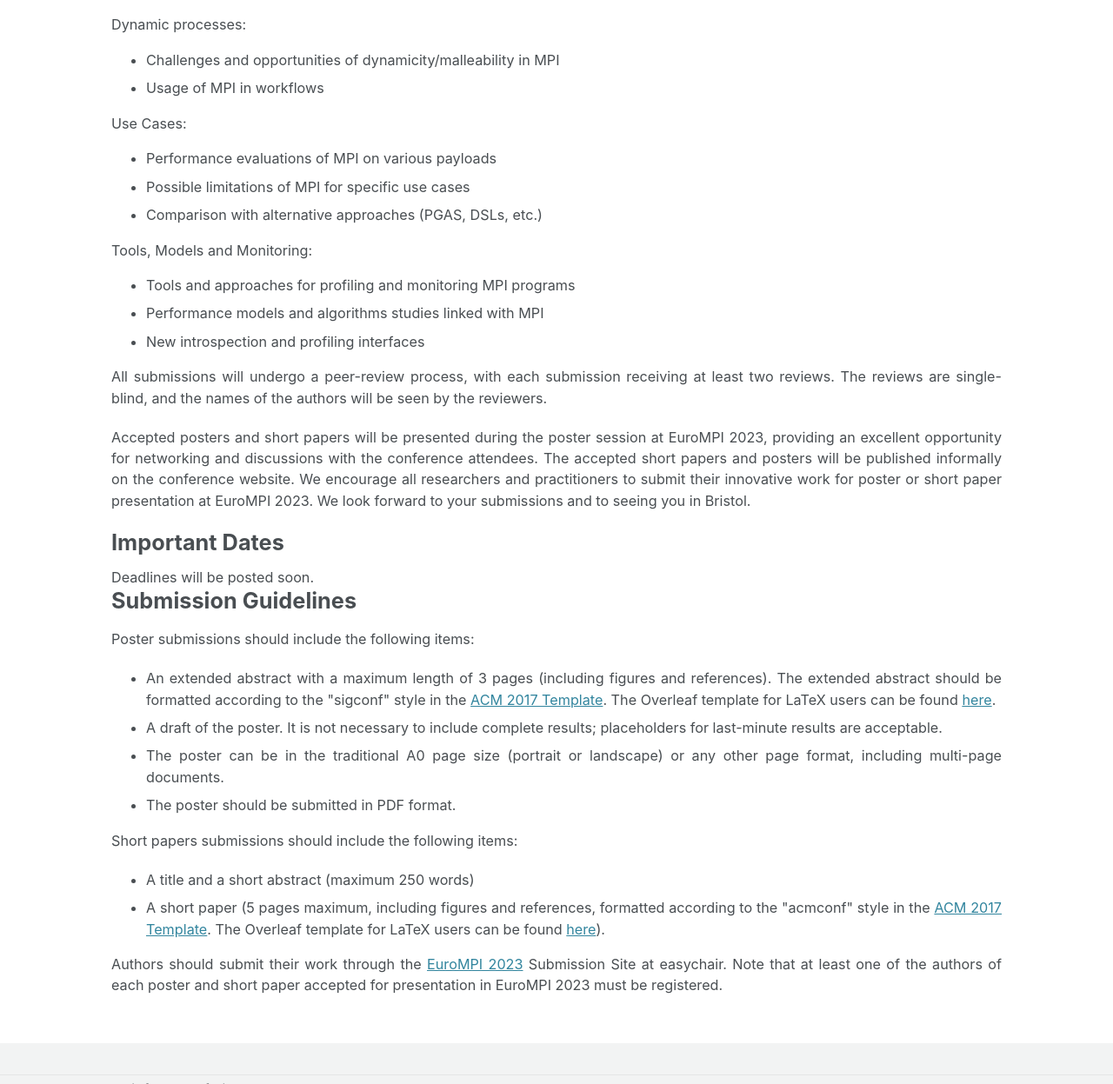
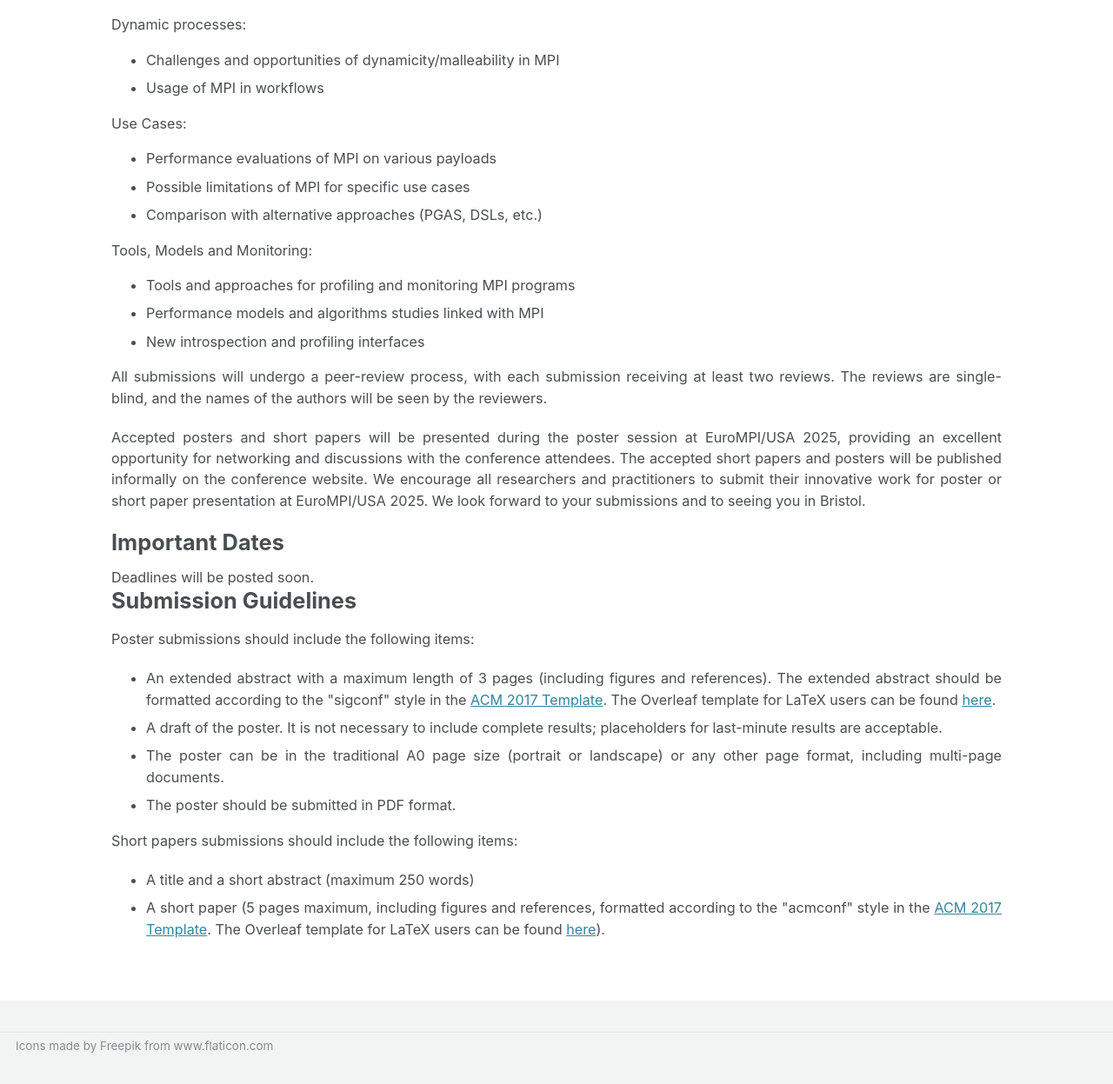
Before and after one commit to eurompi/eurompi.github.io, a Jekyll site: the page built from _pages/posters.md, in a window 1280 px wide and 1400 px high, scrolled down 860 px, cut to the strip 0-1247 px from the top of the window. Shown: the whole strip at 87% size. Built offline with Jekyll 4.4.1, drawn with Linux system fonts in a browser that asks for light colours; cached includes are drawn as plain includes.

Commit message:
Update posters.md

```diff
--- a/_pages/posters.md
+++ b/_pages/posters.md
@@ -43,7 +43,7 @@
 
 <p>All submissions will undergo a peer-review process, with each submission receiving at least two reviews. The reviews are single-blind, and the names of the authors will be seen by the reviewers.</p>
 
-<p>Accepted posters and short papers will be presented during the poster session at EuroMPI 2023, providing an excellent opportunity for networking and discussions with the conference attendees. The accepted short papers and posters will be published informally on the conference website. We encourage all researchers and practitioners to submit their innovative work for poster or short paper presentation at EuroMPI 2023. We look forward to your submissions and to seeing you in Bristol.</p>
+<p>Accepted posters and short papers will be presented during the poster session at EuroMPI/USA 2025, providing an excellent opportunity for networking and discussions with the conference attendees. The accepted short papers and posters will be published informally on the conference website. We encourage all researchers and practitioners to submit their innovative work for poster or short paper presentation at EuroMPI/USA 2025. We look forward to your submissions and to seeing you in Bristol.</p>
 
 
 <h1>Important Dates</h1>
@@ -65,7 +65,7 @@
 <li> A short paper (5 pages maximum, including figures and references, formatted according to the "acmconf" style in the <a href="http://www.acm.org/publications/proceedings-template">ACM 2017 Template</a>. The Overleaf template for LaTeX users can be found <a href="https://www.overleaf.com/latex/templates/acm-conference-proceedings-primary-article-template/wbvnghjbzwpc">here</a>).</li>
 </ul>
 
-Authors should submit their work through the <a href="https://easychair.org/conferences/?conf=eurompi23">EuroMPI 2023</a> Submission Site at easychair.
-Note that at least one of the authors of each poster and short paper accepted for presentation in EuroMPI 2023 must be registered.
+<!-- Authors should submit their work through the <a href="https://easychair.org/conferences/?conf=eurompi23">EuroMPI 2023</a> Submission Site at easychair.
+Note that at least one of the authors of each poster and short paper accepted for presentation in EuroMPI 2023 must be registered. -->
 
 </div>
```
